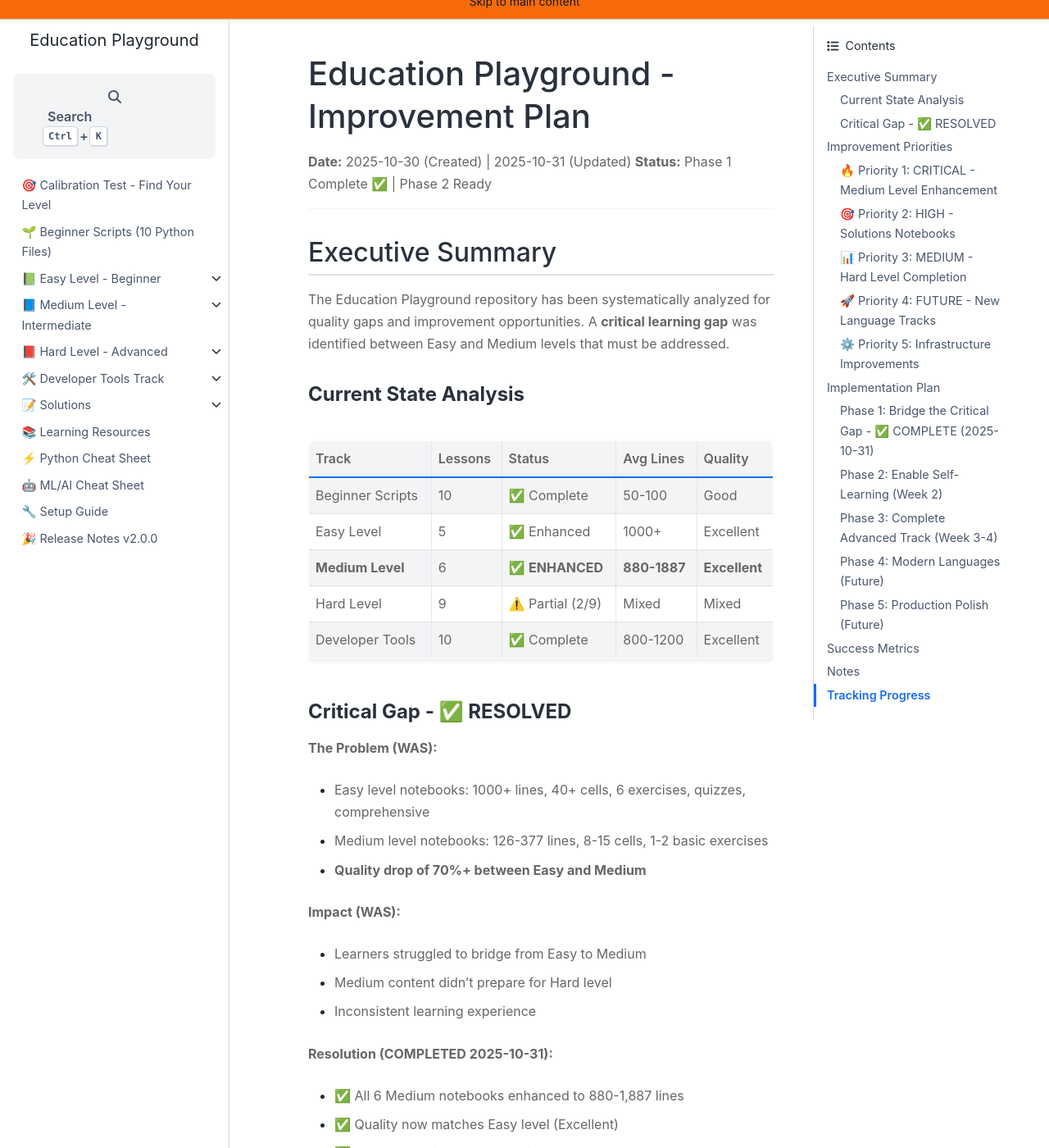
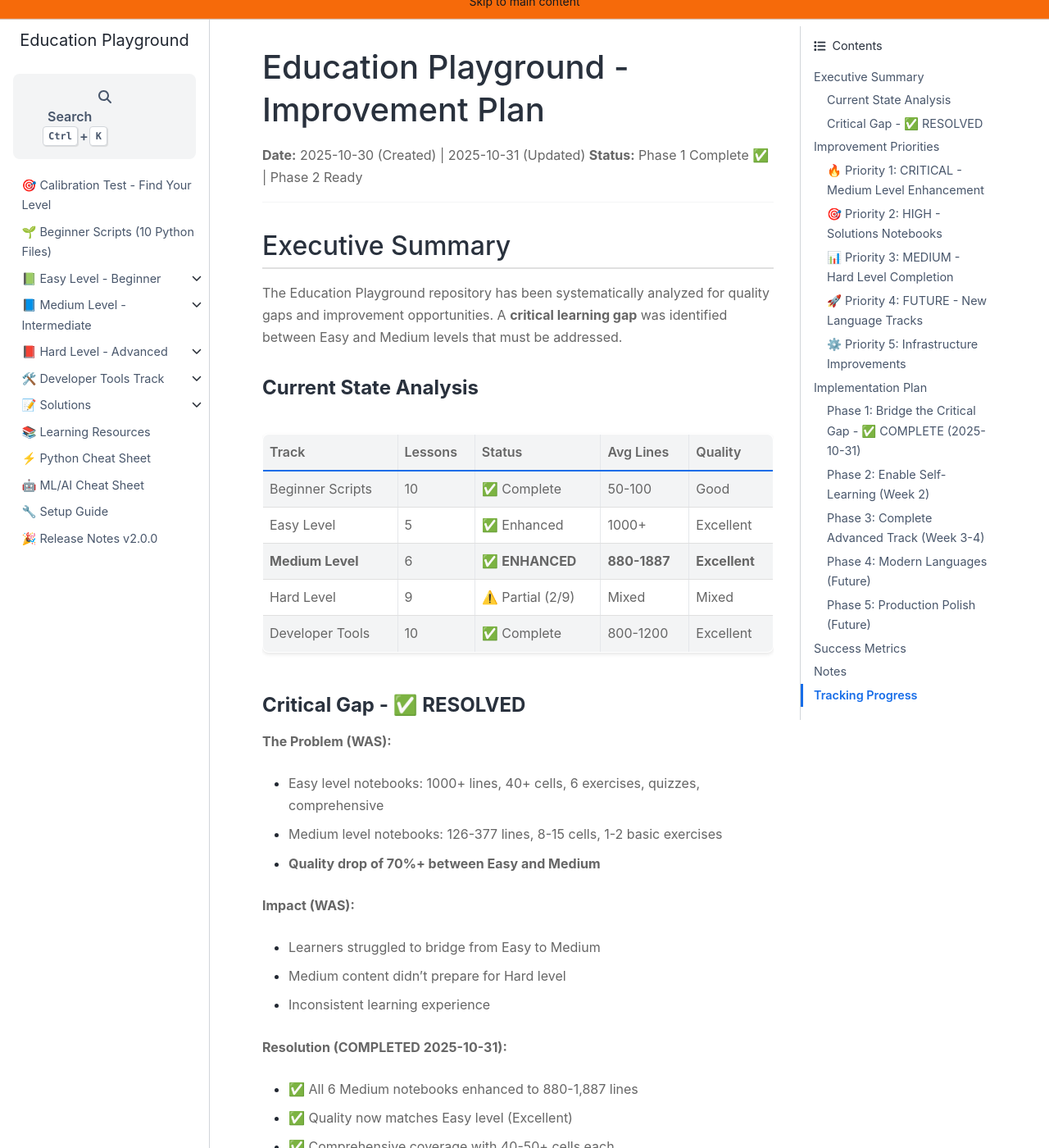
Before and after one commit to mykolas-perevicius/Education_Playground, a Jupyter Book: the page built from IMPROVEMENTS.md, in a window 1280 px wide and 1400 px high. Shown: the whole window at 82% size. Built offline with Jupyter Book 1.0.4 settings and Sphinx 7.4.7 and the Sphinx Book theme 1.1.4, drawn with Linux system fonts in a browser that asks for light colours; pages that are not in the unit, such as notebooks, are missing from menus.

Commit message:
Fix frontend layout issues and build configuration
- Simplify CSS by removing aggressive !important overrides
- Replace forceful layout overrides with gentle theme-friendly styles
- Add exclude_patterns to prevent node_modules from breaking build
- Improve responsive design for mobile devices
- Fix layout to work WITH the theme instead of against it

These changes make the site more stable and maintainable.

🤖 Generated with [Claude Code](https://claude.com/claude-code)

Co-Authored-By: Claude <noreply@anthropic.com>

```diff
--- a/_config.yml
+++ b/_config.yml
@@ -44,3 +44,14 @@ parse:
     - linkify
     - substitution
     - tasklist
+
+# Exclude patterns to prevent build issues
+exclude_patterns:
+  - codebridge-landing/node_modules
+  - "*.pyc"
+  - ".DS_Store"
+  - "__pycache__"
+  - ".ipynb_checkpoints"
+  - "_build"
+  - "Thumbs.db"
+  - ".git"
--- a/_static/css/custom.css
+++ b/_static/css/custom.css
@@ -1047,101 +1047,45 @@ tr:hover {
    Main Content Layout & Alignment
    ============================================ */
 
-/* ============================================
-   CRITICAL LAYOUT FIXES - Override Theme Constraints
-   ============================================ */
-
-/* Force full width layout */
-.bd-container {
-    max-width: 100% !important;
-    width: 100% !important;
-}
-
-.bd-container__inner {
-    max-width: 1600px !important;
-    width: 100% !important;
-    margin: 0 auto !important;
-}
-
-/* Fix main content area to use available space */
-.bd-main {
-    width: 100% !important;
-    max-width: 100% !important;
-    flex-grow: 1 !important;
-}
-
+/* Gentle layout improvements - working WITH the theme */
 .bd-main .bd-content {
-    width: 100% !important;
-    max-width: 1200px !important;
-    margin: 0 auto !important;
-    padding: 2rem 3rem !important;
-}
-
-/* Fix article content width */
-.bd-article-container {
-    max-width: 100% !important;
-}
-
-.bd-article {
-    max-width: 1200px !important;
-    width: 100% !important;
-    margin: 0 auto !important;
-    padding: 2rem 3rem !important;
-}
-
-/* Ensure sidebar doesn't interfere with content */
-.bd-sidebar-primary {
-    flex-shrink: 0 !important;
-    width: 280px !important;
-    max-width: 280px !important;
-    min-width: 280px !important;
-}
-
-.bd-sidebar-secondary {
-    flex-shrink: 0 !important;
-    width: 240px !important;
-}
-
-/* Fix grid layout */
-.bd-page-width {
-    display: flex !important;
-    flex-direction: row !important;
-    gap: 0 !important;
-    max-width: 100% !important;
-}
-
-/* Ensure content area takes remaining space */
-.bd-main > .bd-content {
-    flex: 1 1 auto !important;
-    min-width: 0 !important;
-}
-
-/* Fix for narrow content issue */
-main.bd-content {
-    width: 100% !important;
-    max-width: none !important;
-}
-
-/* Override any conflicting max-widths */
-.bd-content .bd-article-container {
-    max-width: none !important;
-}
-
-/* Fix container padding */
-.bd-container {
-    padding-left: 0 !important;
-    padding-right: 0 !important;
-}
-
-/* Better content centering and max-width */
-.bd-article {
-    max-width: 1000px;
+    max-width: 1200px;
     margin: 0 auto;
     padding: 2rem;
 }
 
-/* Ensure main content area is properly centered */
-.bd-main .bd-content {
+/* Reasonable article width for readability */
+.bd-article {
+    max-width: 900px;
+    margin: 0 auto;
+    padding: 2rem;
+}
+
+/* Fix sidebar width without breaking layout */
+.bd-sidebar-primary {
+    width: 280px;
+    flex-shrink: 0;
+}
+
+.bd-sidebar-secondary {
+    width: 240px;
+    flex-shrink: 0;
+}
+
+/* Improve content area flexibility */
+.bd-main {
+    flex-grow: 1;
+    min-width: 0;
+}
+
+/* Container improvements */
+.bd-container__inner {
+    max-width: 1400px;
+    margin: 0 auto;
+}
+
+/* Ensure proper content spacing */
+.bd-content > .bd-article-container {
     padding: 0 1.5rem;
 }
 
@@ -1369,20 +1313,20 @@ main.bd-content {
         margin-left: 0;
     }
 
-    /* Force full width on tablets/mobile */
+    /* Responsive adjustments for tablets/mobile */
     .bd-main .bd-content {
-        max-width: 100% !important;
-        padding: 1.5rem !important;
+        max-width: 100%;
+        padding: 1.5rem;
     }
 
     .bd-article {
-        max-width: 100% !important;
-        padding: 1.5rem !important;
+        max-width: 100%;
+        padding: 1.5rem;
     }
 
     /* Hide secondary sidebar on smaller screens */
     .bd-sidebar-secondary {
-        display: none !important;
+        display: none;
     }
 }
 
@@ -1439,8 +1383,8 @@ main.bd-content {
     .bd-main,
     .bd-content,
     .bd-article {
-        max-width: 100% !important;
-        width: 100% !important;
+        max-width: 100%;
+        width: 100%;
     }
 }
 
```
